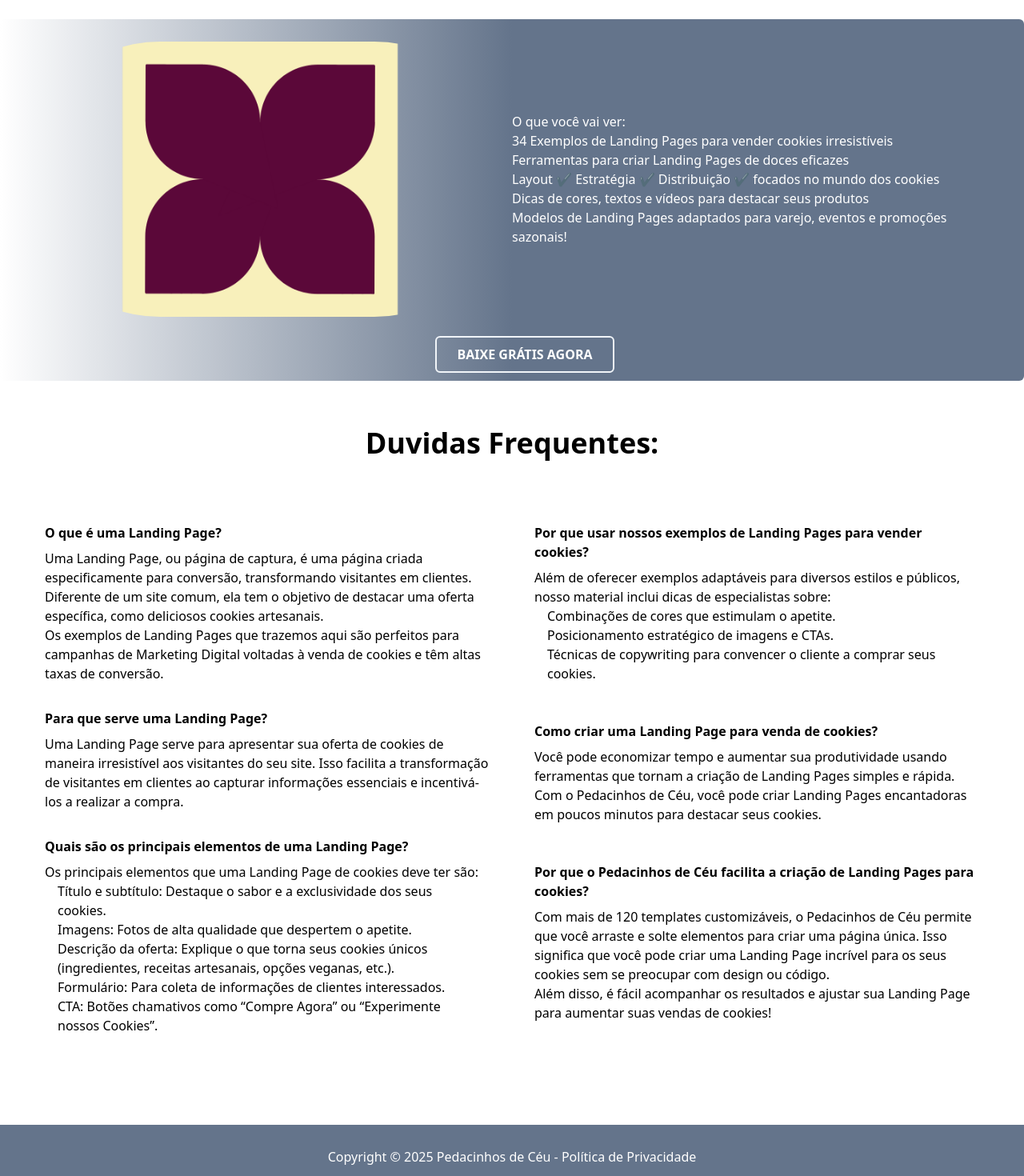
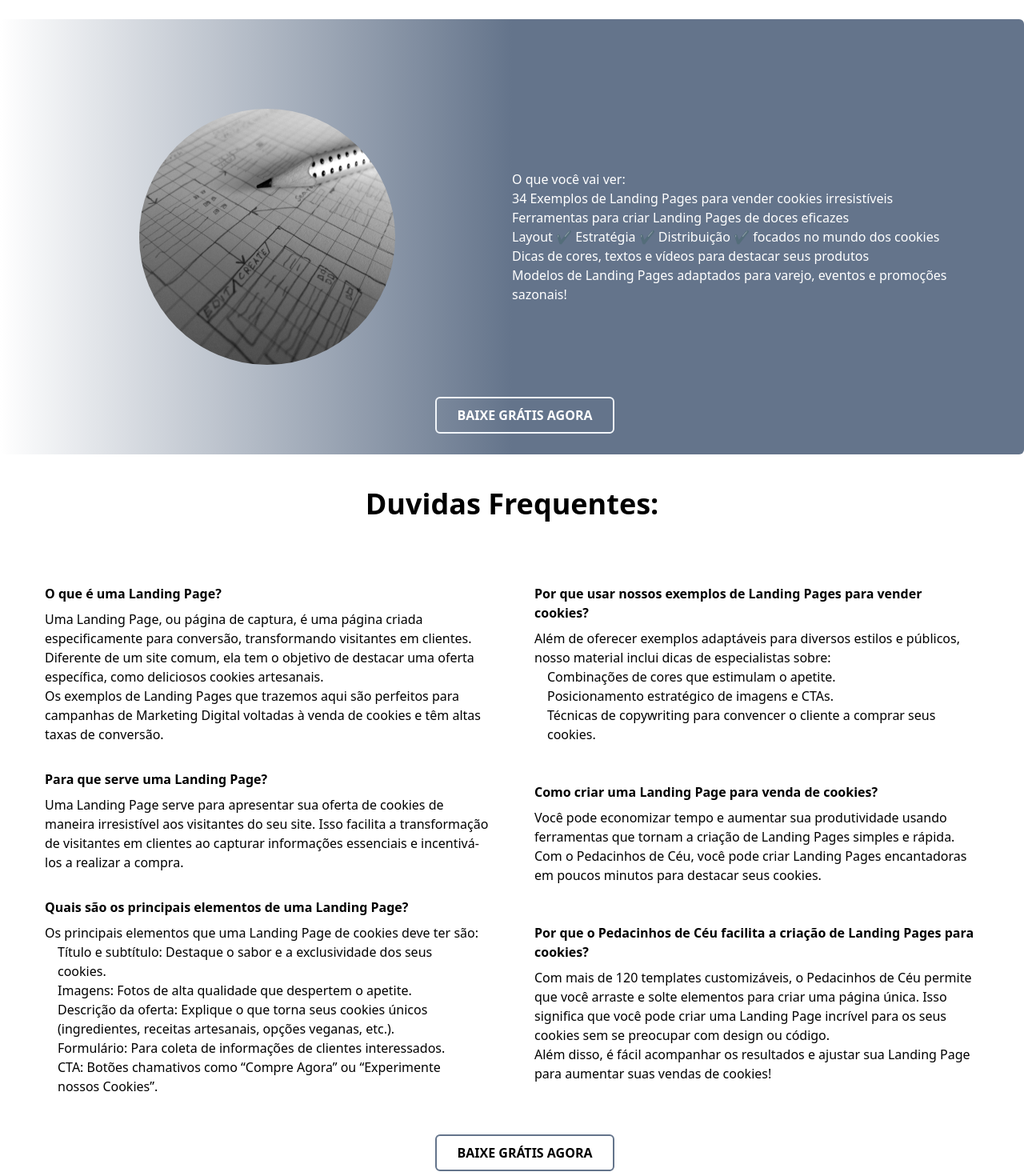
Before and after one commit to Ditechgit/Pedacinhos-de-ceu, a React (Vite) app: page / in a window 1280 px wide. Shown: the part 1440-2910 px from the top of the page at 80% size. Built offline with nearby package versions, Linux system fonts and the light colour scheme.

Commit message:
Atualização - 8

```diff
--- a/src/App.jsx
+++ b/src/App.jsx
@@ -171,7 +171,7 @@ function App() {
         </section>
 
         <section className="">
-          <div className="grid grid-cols-2 items-center my-0 mx-auto p-7 mt-12 mb-12 max-w-max self-center bg-gradient-to-r from-white to-slate-500 to-50% rounded-md pb-20">
+          <div className="grid grid-cols-2 items-center my-0 mx-auto p-7 mt-12 mb-12 max-w-max self-center bg-gradient-to-r from-white to-slate-500 to-50% rounded-md py-28">
             {/*Aqui fica a segunda parte depois do header*/}
             <div className="">
               <Img1 />
@@ -199,7 +199,7 @@ function App() {
             </div>
           </div>
 
-          <div className="grid font-bold justify-center -mt-28 mb-8">
+          <div className="grid font-bold justify-center -mt-32 mb-8">
             <button className="mx-4 my-2 size-full py-px px-2.5 border-2 border-slate-100 rounded-md text-white ">
               BAIXE GRÁTIS AGORA
             </button>
@@ -229,7 +229,9 @@ function App() {
               </div>
 
               <div className="">
-                <h5 className="font-bold mb-2">Para que serve uma Landing Page?</h5>
+                <h5 className="font-bold mb-2">
+                  Para que serve uma Landing Page?
+                </h5>
                 <p>
                   Uma Landing Page serve para apresentar sua oferta de cookies
                   de maneira irresistível aos visitantes do seu site. Isso
@@ -239,7 +241,9 @@ function App() {
               </div>
 
               <div className="">
-                <h5 className="font-bold mb-2">Quais são os principais elementos de uma Landing Page?</h5>
+                <h5 className="font-bold mb-2">
+                  Quais são os principais elementos de uma Landing Page?
+                </h5>
                 <p>
                   Os principais elementos que uma Landing Page de cookies deve
                   ter são:
@@ -290,7 +294,9 @@ function App() {
               </div>
 
               <div className="">
-                <h5 className="font-bold mb-2">Como criar uma Landing Page para venda de cookies?</h5>
+                <h5 className="font-bold mb-2">
+                  Como criar uma Landing Page para venda de cookies?
+                </h5>
                 <p>
                   Você pode economizar tempo e aumentar sua produtividade usando
                   ferramentas que tornam a criação de Landing Pages simples e
@@ -318,6 +324,11 @@ function App() {
               </div>
             </div>
           </div>
+          <div className="grid font-bold justify-center mt-10 mb-8">
+              <button className="mx-4 my-2 size-full py-px px-2.5 border-2 border-slate-500 rounded-md text-black ">
+                BAIXE GRÁTIS AGORA
+              </button>
+            </div>
         </section>
       </main>
       <footer className="flex justify-center p-7 bg-slate-500 text-white">
--- a/src/components/Img1.jsx
+++ b/src/components/Img1.jsx
@@ -1,8 +1,8 @@
-import img1 from "../assets/image-1.png";
+import img1 from "../assets/image-1.jpg";
 
 function Img1(){
     return (
-          <img src={img1} alt="" className="size-max rounded-full"/>
+          <img src={img1} alt="" className="my-0 mx-auto size-80 rounded-full"/>
       );
 }
 
```
Also changed, not shown: src/assets/image-1.jpg (added), src/assets/image-1.png (deleted).
